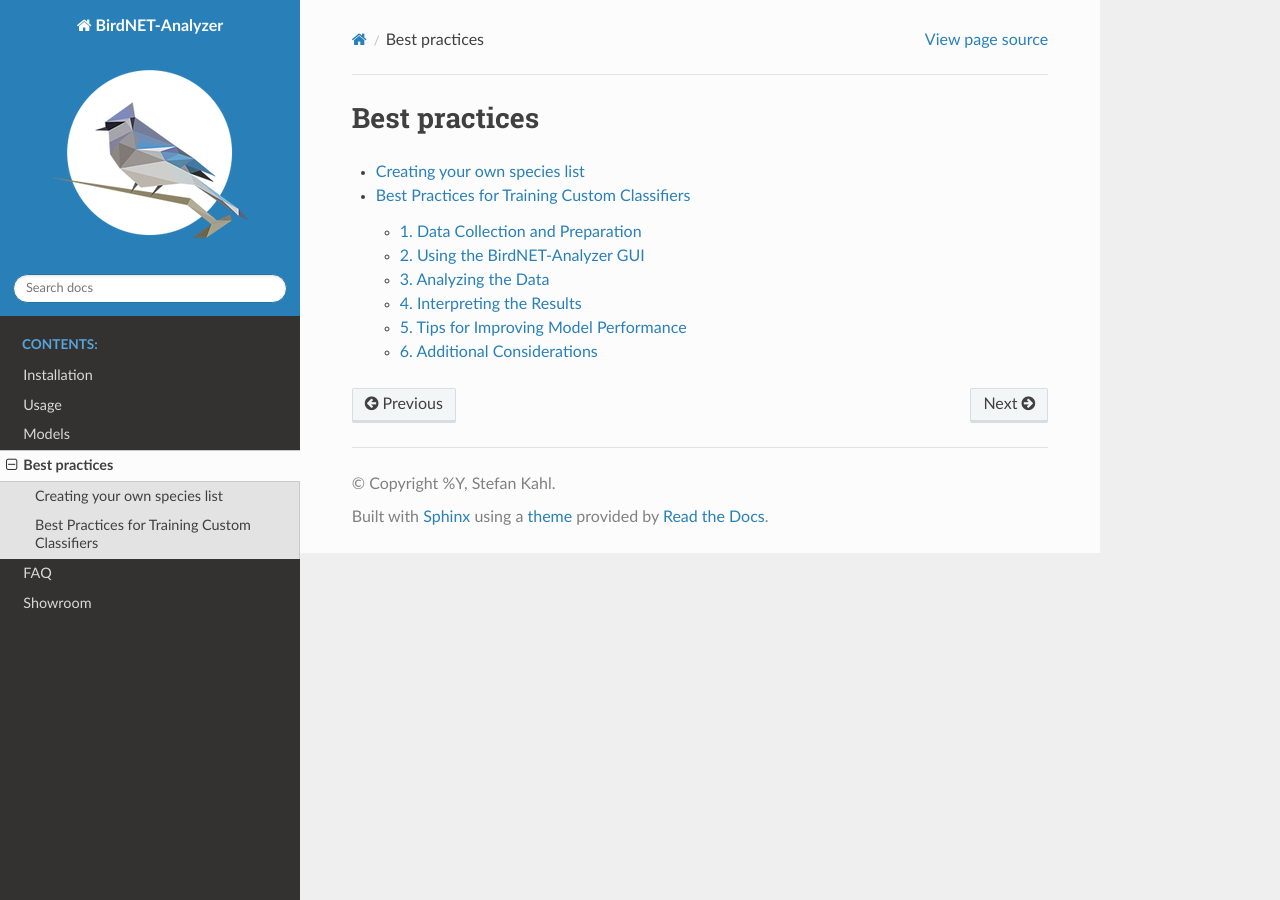
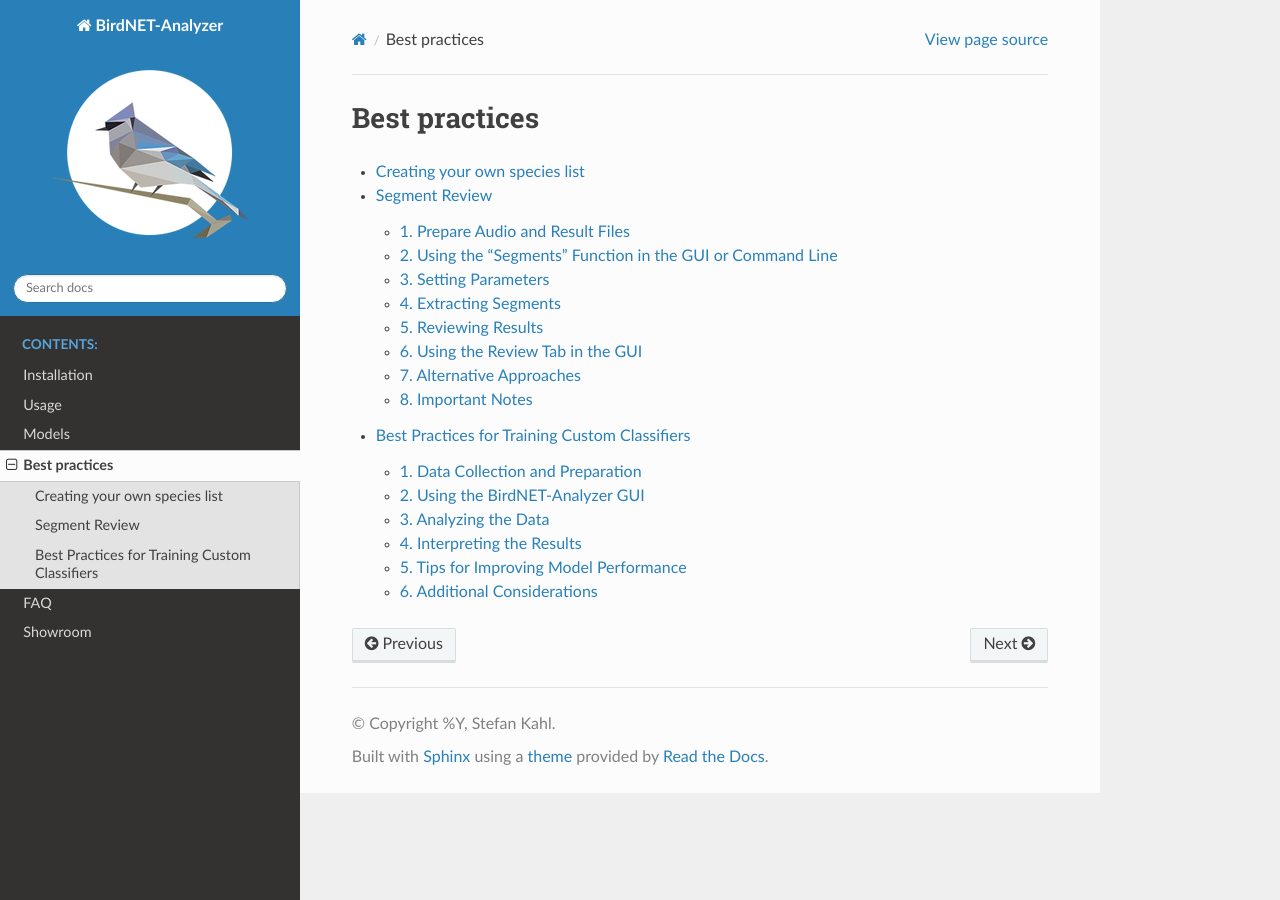
Before and after one commit to kahst/BirdNET-Analyzer, a Sphinx documentation site: the page built from docs/best-practices.rst, in a window 1280 px wide. Built offline with Sphinx 7.4.7 and the Read the Docs theme 3.1.0, drawn with Linux system fonts in a browser that asks for light colours; some of the changed lines change nothing that is shown.

Commit message:
segment review guide

```diff
--- a/docs/best-practices.rst
+++ b/docs/best-practices.rst
@@ -5,4 +5,5 @@
    :maxdepth: 2
 
    best-practices/species-lists
+   best-practices/segment-review
    best-practices/training
--- /dev/null
+++ b/docs/best-practices/segment-review.rst
@@ -0,0 +1,80 @@
+Segment Review
+=================================
+
+Get started by listening to this AI-generated summary of segments review:
+
+.. raw:: html
+
+    <audio controls>
+      <source src="../_static/BirdNET_Guide-Segment_review-NotebookLM.mp3" type="audio/mpeg">
+      Your browser does not support the audio element.
+    </audio>
+
+|
+| `Source: Google NotebookLM`
+
+1. Prepare Audio and Result Files
+---------------------------------
+
+- | **Collect Audio Recordings and Corresponding BirdNET Result Files**: Organize them into separate folders.
+- | **Result File Formats**: BirdNET-Analyzer typically produces result files with extensions ".BirdNET.txt" or ".BirdNET.csv". It can process various result file formats, including "table", "kaleidoscope", "csv", and "audacity".
+- | **Understanding Confidence Values**: Note that BirdNET confidence values are not probabilities and are not directly transferable between different species or recording conditions.
+
+2. Using the "Segments" Function in the GUI or Command Line
+-----------------------------------------------------------
+
+- | **Segments Function**: BirdNET provides the "segments" function to create a collection of species-specific predictions that exceed a user-defined confidence value. This function is available in the graphical user interface (GUI) under the "segments" tab or via the "segments.py" script in the command line.
+- | **GUI Usage**: In the GUI, you can select audio, result, and output directories. You can also set additional parameters such as the minimum confidence value, the maximum number of segments per species, the audio speed, and the segment length.
+
+3. Setting Parameters
+---------------------
+
+- | **Minimum Confidence (min_conf)**: Set a minimum confidence value for predictions to be considered. Note that this value may vary by species. It is recommended to determine the threshold by reviewing precision and recall.
+- | **Maximum Number of Segments (num_seq)**: Specify how many segments per species should be extracted.
+- | **Audio Speed (audio_speed)**: Adjust the playback speed.
+- | **Segment Length (seq_length)**: Define how long the extracted audio segments should be.
+
+4. Extracting Segments
+----------------------
+
+- | **Start the Extraction Process**: After setting all parameters, start the extraction process. BirdNET will create subfolders for each identified species and save audio clips of the corresponding recordings.
+- | **Progress Display**: The progress of the process will be displayed.
+
+5. Reviewing Results
+--------------------
+
+- | **Manual Review of Audio Segments**: The resulting audio segments can be manually reviewed to assess the accuracy of the predictions. It is important to note that BirdNET confidence values are not probabilities but a measure of the algorithm's prediction reliability.
+- | **Systematic Review**: It is recommended to start with the highest confidence scores and work down to the lower scores.
+- | **File Naming**: Files are named with confidence values, allowing for sorting by values.
+
+6. Using the Review Tab in the GUI
+----------------------------------
+
+- | **Review Tab Overview**: The review tab in the GUI allows you to systematically review and label the extracted segments. It provides tools for visualizing spectrograms, listening to audio segments, and categorizing them as positive or negative detections.
+- | **Collect Segments**: Use the review tab to collect segments from the specified directory. You can shuffle the segments for a randomized review process.
+- | **Create Log Plot**: The review tab can generate a logistic regression plot to visualize the relationship between confidence values and the likelihood of correct detections.
+- **Review Process**:
+
+  - | **Select Directory**: Choose the directory containing the segments to be reviewed.
+  - | **Species Dropdown**: Select the species to review from the dropdown menu.
+  - | **File Count Matrix**: View the count of files to be reviewed, positive detections, and negative detections.
+  - | **Spectrogram and Audio**: Visualize the spectrogram and listen to the audio segment.
+  - | **Label Segments**: Use the buttons to label segments as positive or negative detections.
+  - | **Undo**: Undo the last action if needed.
+  - | **Download Plots**: Download the spectrogram and regression plots for further analysis.
+
+7. Alternative Approaches
+-------------------------
+
+- | **Raven Pro**: BirdNET result tables can be imported into Raven Pro and reviewed using the selection review function.
+- | **Converting Confidence Values to Probabilities**: Another approach is converting confidence values to probabilities using logistic regression. However, this requires manual evaluation of predictions in a sample.
+
+8. Important Notes
+------------------
+
+- | **Non-Transferability of Confidence Values**: BirdNET confidence values are not easily transferable between species.
+- | **Audio Quality**: The accuracy of results heavily depends on the quality of audio recordings, such as sample rate and microphone quality.
+- | **Environmental Factors**: Results can be influenced by the recording environment, such as wind or rain.
+- | **Standardized Test Data**: Using standardized test data for evaluation is important to make results comparable.
+
+This guide summarizes the best practices for using the "segments" function of BirdNET-Analyzer and emphasizes the need for careful interpretation of the results.
```
Also changed, not shown: 1 other file.
